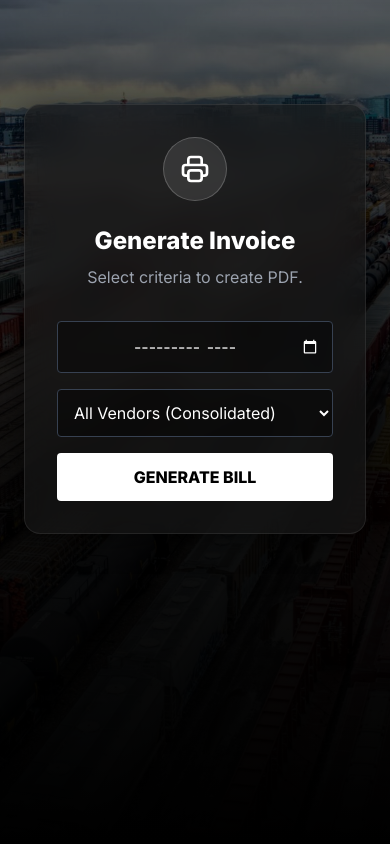
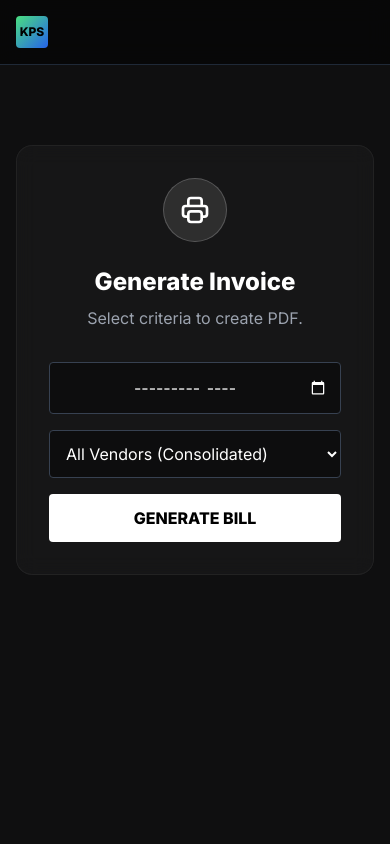
Before and after one commit to karthikshetty71/Karthik, a Flask app: template app/templates/invoices_select.html in a window 390 px wide. Run offline with Flask 3, Linux system fonts and the light colour scheme; the template is opened without the code that fills it, so the values that code supplies are empty; parts of the project's set-up code (start-up, migrations or seed data) failed here and were passed over; some libraries are stand-ins or nearby versions.

Commit message:
Mobile responsive fixes2

```diff
--- a/app/templates/base.html
+++ b/app/templates/base.html
@@ -2,73 +2,62 @@
 <html lang="en">
 <head>
     <meta charset="UTF-8">
-    <meta name="viewport" content="width=device-width, initial-scale=1.0">
-    <title>KPS Logistics</title>
+    <meta name="viewport" content="width=device-width, initial-scale=1.0, maximum-scale=1.0, user-scalable=no">
+    <title>Karthik Parcel Service</title>
     <script src="https://cdn.tailwindcss.com"></script>
-    <script src="https://cdn.jsdelivr.net/npm/chart.js"></script>
-    <link href="https://fonts.googleapis.com/css2?family=Inter:wght@300;400;600;800&display=swap" rel="stylesheet">
     <style>
-        body { background-color: #050505; color: white; font-family: 'Inter', sans-serif; }
-
-        /* GRAPHICS: Enhanced Glassmorphism */
-        .glass {
-            background: rgba(25, 25, 25, 0.6);
-            backdrop-filter: blur(16px);
-            border: 1px solid rgba(255, 255, 255, 0.08);
-            box-shadow: 0 4px 30px rgba(0, 0, 0, 0.5);
-        }
-
-        /* GRAPHICS: Custom Cyberpunk Scrollbar */
+        @import url('https://fonts.googleapis.com/css2?family=JetBrains+Mono:wght@400;700&family=Inter:wght@300;400;600;800&display=swap');
+        body { background-color: #0f0f10; color: #e0e0e0; font-family: 'Inter', sans-serif; overflow-x: hidden; }
+        .glass { background: rgba(255, 255, 255, 0.03); backdrop-filter: blur(10px); -webkit-backdrop-filter: blur(10px); border: 1px solid rgba(255, 255, 255, 0.05); }
+        .neon-text { text-shadow: 0 0 10px rgba(0, 255, 157, 0.5); color: #00ff9d; }
         ::-webkit-scrollbar { width: 8px; }
-        ::-webkit-scrollbar-track { background: #0a0a0a; }
-        ::-webkit-scrollbar-thumb { background: #333; border-radius: 4px; }
-        ::-webkit-scrollbar-thumb:hover { background: #00ff9d; box-shadow: 0 0 10px #00ff9d; }
-
-        /* GRAPHICS: Neon Text Glow */
-        .neon-text { text-shadow: 0 0 10px rgba(255,255,255,0.3); }
-
-        .nav-link { opacity: 0.6; transition: 0.3s; letter-spacing: 0.05em; text-transform: uppercase; font-size: 0.8rem; font-weight: 600; }
-        .nav-link:hover { opacity: 1; color: #00ff9d; text-shadow: 0 0 8px rgba(0,255,157,0.4); }
+        ::-webkit-scrollbar-track { background: #0f0f10; }
+        ::-webkit-scrollbar-thumb { background: #333; rounded: 4px; }
     </style>
 </head>
-<body class="min-h-screen flex flex-col selection:bg-green-500 selection:text-black">
+<body class="flex flex-col min-h-screen">
 
-    <div class="fixed inset-0 z-[-1]">
-        <div class="absolute inset-0 bg-cover bg-center opacity-40" style="background-image: url('{{ url_for('static', filename='images/railway-bg.jpg') }}');"></div>
-        <div class="absolute inset-0 bg-gradient-to-t from-black via-black/80 to-transparent"></div>
+<nav class="border-b border-gray-800 bg-black/50 backdrop-blur-md sticky top-0 z-50">
+    <div class="max-w-6xl mx-auto px-4">
+        <div class="flex justify-between items-center h-16">
+            <a href="/" class="flex items-center gap-2 group">
+                <div class="w-8 h-8 bg-gradient-to-br from-green-400 to-blue-600 rounded flex items-center justify-center font-bold text-black text-xs group-hover:scale-110 transition">KPS</div>
+                <span class="font-bold tracking-tight text-white hidden md:block">LOGISTICS</span>
+            </a>
+
+            {% if current_user.is_authenticated %}
+            <div class="flex gap-1 bg-white/5 p-1 rounded-lg border border-white/10">
+                <a href="/" class="px-3 md:px-4 py-1.5 rounded-md text-xs font-bold transition {{ 'bg-blue-600 text-white shadow-lg shadow-blue-500/30' if request.endpoint == 'core.home' else 'text-gray-400 hover:text-white hover:bg-white/5' }}">ENTRY</a>
+                <a href="/view" class="px-3 md:px-4 py-1.5 rounded-md text-xs font-bold transition {{ 'bg-blue-600 text-white shadow-lg shadow-blue-500/30' if request.endpoint == 'core.view_data' else 'text-gray-400 hover:text-white hover:bg-white/5' }}">DATA</a>
+                <a href="/invoices" class="hidden md:block px-4 py-1.5 rounded-md text-xs font-bold transition {{ 'bg-blue-600 text-white shadow-lg shadow-blue-500/30' if request.endpoint == 'reports.invoices' else 'text-gray-400 hover:text-white hover:bg-white/5' }}">INVOICE</a>
             </div>
 
-    {% if current_user.is_authenticated %}
-    <nav class="border-b border-white/5 bg-black/40 backdrop-blur-xl px-8 py-4 flex justify-between items-center sticky top-0 z-50">
-        <a href="/" class="flex items-center gap-3 text-xl font-bold tracking-tighter uppercase text-white hover:text-green-400 transition group">
-            <div class="bg-white/10 p-1.5 rounded group-hover:bg-green-500/20 transition">
-                <svg xmlns="http://www.w3.org/2000/svg" class="w-6 h-6 text-green-400" viewBox="0 0 24 24" fill="none" stroke="currentColor" stroke-width="2" stroke-linecap="round" stroke-linejoin="round"><rect x="4" y="3" width="16" height="16" rx="2"/><path d="M4 11h16"/><path d="M12 3v8"/><path d="M8 19l-2 3"/><path d="M16 19l2 3"/><circle cx="9" cy="15" r="1"/><circle cx="15" cy="15" r="1"/></svg>
+            <div class="flex items-center gap-4">
+                {% if current_user.is_admin %}
+                <a href="/settings" class="text-gray-400 hover:text-white transition" title="Settings">
+                    <svg class="w-5 h-5" fill="none" stroke="currentColor" viewBox="0 0 24 24"><path stroke-linecap="round" stroke-linejoin="round" stroke-width="2" d="M10.325 4.317c.426-1.756 2.924-1.756 3.35 0a1.724 1.724 0 002.573 1.066c1.543-.94 3.31.826 2.37 2.37a1.724 1.724 0 001.065 2.572c1.756.426 1.756 2.924 0 3.35a1.724 1.724 0 00-1.066 2.573c.94 1.543-.826 3.31-2.37 2.37a1.724 1.724 0 00-2.572 1.065c-.426 1.756-2.924 1.756-3.35 0a1.724 1.724 0 00-2.573-1.066c-1.543.94-3.31-.826-2.37-2.37a1.724 1.724 0 00-1.065-2.572c-1.756-.426-1.756-2.924 0-3.35a1.724 1.724 0 001.066-2.573c-.94-1.543.826-3.31 2.37-2.37.996.608 2.296.07 2.572-1.065z"></path><path stroke-linecap="round" stroke-linejoin="round" stroke-width="2" d="M15 12a3 3 0 11-6 0 3 3 0 016 0z"></path></svg>
+                </a>
+                {% endif %}
+                <a href="/logout" class="text-red-500 hover:text-red-400 text-xs font-bold border border-red-500/30 px-3 py-1.5 rounded hover:bg-red-500/10 transition">LOGOUT</a>
             </div>
-            <span class="neon-text">Karthik Parcel Service</span>
-        </a>
-
-        <div class="flex gap-6 items-center text-sm">
-            <a href="/" class="nav-link">Quick Add</a>
-            <a href="/view" class="nav-link">Records</a>
-            <a href="/analytics" class="nav-link">Analytics</a>
-            <a href="/invoices" class="nav-link">Invoices</a>
-            <a href="/settings" class="nav-link">Settings</a>
-            {% if current_user.is_admin %}
-                <a href="/admin/users" class="nav-link text-yellow-400/80 hover:text-yellow-300">Users</a>
             {% endif %}
-            <a href="/logout" class="nav-link text-red-400/80 hover:text-red-300 ml-4 border-l border-white/10 pl-6">Logout</a>
+        </div>
     </div>
 </nav>
-    {% endif %}
 
-    <div class="flex-1 max-w-7xl mx-auto w-full p-6 md:p-8">
+<div class="flex-grow px-4 pb-8">
     {% with messages = get_flashed_messages() %}
     {% if messages %}
-                <div class="mb-6 bg-green-500/10 text-green-300 p-4 rounded-lg border border-green-500/20 text-center backdrop-blur shadow-[0_0_15px_rgba(0,255,0,0.1)]">
-                    {{ messages[0] }}
+    <div class="max-w-md mx-auto mt-4 space-y-2">
+        {% for message in messages %}
+        <div class="bg-blue-500/20 border border-blue-500/50 text-blue-200 px-4 py-3 rounded text-sm text-center">
+            {{ message }}
+        </div>
+        {% endfor %}
     </div>
     {% endif %}
     {% endwith %}
+
     {% block content %}{% endblock %}
 </div>
 
```
Also changed, not shown: app/templates/home.html (+17 -18 lines). Lines whose indentation alone changed are shown as unchanged.
